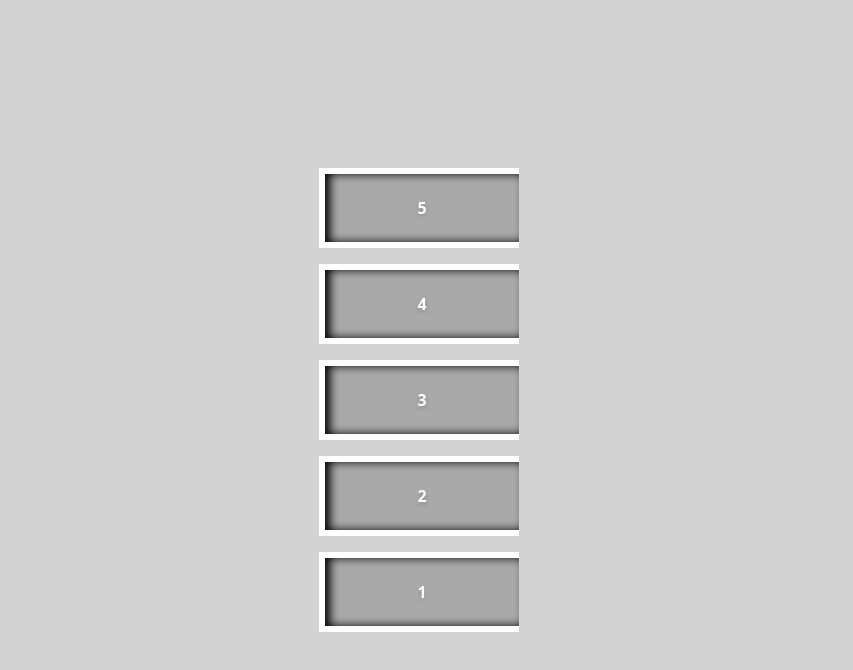
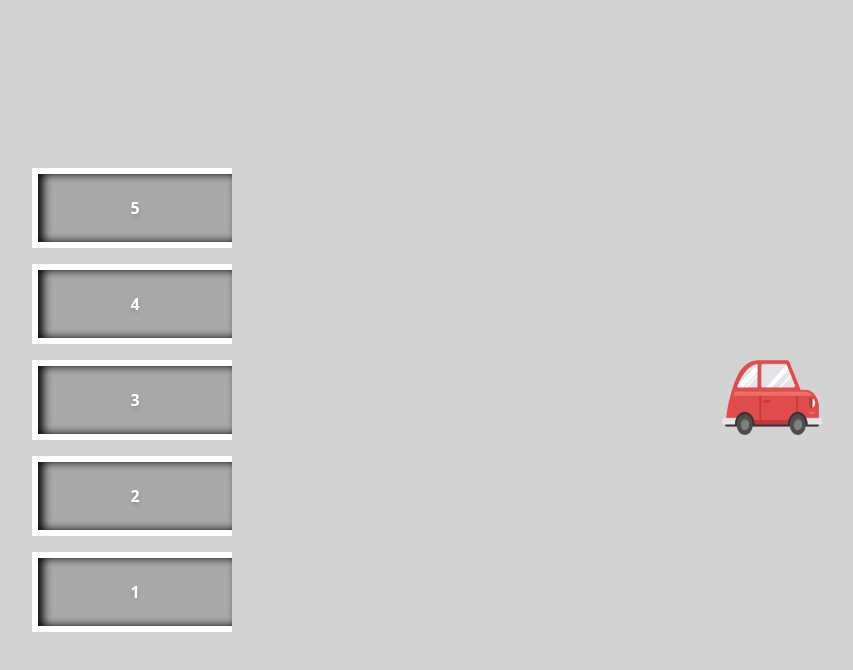
Before and after one commit to mihailgaberov/parking-lot, a React (Vite) app: page / in a window 1280 px wide. Both pictures are taken after typing "5" into the empty fields and a click on the input 960 px from the left and 472 px from the top of the page. Shown: the top 670 px of the page, without its empty margins (221-1074 px from the left). Built offline with nearby package versions, Linux system fonts and the light colour scheme.

Commit message:
:sparkles: Adding Car component animations

```diff
--- a/package.json
+++ b/package.json
@@ -11,7 +11,8 @@
     "@react-spring/web": "^9.4.4",
     "react": "^18.0.0",
     "react-dom": "^18.0.0",
-    "react-hook-form": "^7.30.0"
+    "react-hook-form": "^7.30.0",
+    "react-transition-group": "^4.4.2"
   },
   "devDependencies": {
     "@vitejs/plugin-react": "^1.3.0",
--- /dev/null
+++ b/src/components/Car/Car.jsx
@@ -0,0 +1,34 @@
+import { useState } from "react";
+import { SwitchTransition, CSSTransition } from "react-transition-group";
+
+import carUrl from "../../../assets/car.png";
+import "./car.module.scss";
+
+// const modes = ["out-in", "in-out"];
+
+export const Car = () => {
+  const [mode, setMode] = useState("out-in");
+  const [state, setState] = useState(true);
+  return (
+    <>
+      <div className="main">
+        <SwitchTransition mode={mode}>
+          <CSSTransition
+            key={state}
+            addEndListener={(node, done) => {
+              node.addEventListener("transitionend", done, false);
+            }}
+            classNames="fade"
+          >
+            <div className="car-container">
+              {/* <Button onClick={() => setState((state) => !state)}>
+                {state ? "Hello, world!" : "Goodbye, world!"}
+              </Button> */}
+              <img src={carUrl} onClick={() => setState((state) => !state)} />
+            </div>
+          </CSSTransition>
+        </SwitchTransition>
+      </div>
+    </>
+  );
+};
--- /dev/null
+++ b/src/components/Car/car.module.scss
@@ -0,0 +1,25 @@
+img {
+  width: 100px;
+  height: 75px;
+}
+
+.fade-enter img {
+  opacity: 0;
+  transform: translateX(-100%);
+}
+.fade-enter-active img {
+  opacity: 1;
+  transform: translateX(0%);
+}
+.fade-exit img {
+  opacity: 1;
+  transform: translateX(0%);
+}
+.fade-exit-active img {
+  opacity: 0;
+  transform: translateX(100%);
+}
+.fade-enter-active img,
+.fade-exit-active img {
+  transition: opacity 500ms, transform 500ms;
+}
--- /dev/null
+++ b/src/components/Car/index.js
@@ -0,0 +1 @@
+export { Car } from "./Car";
--- a/src/pages/Main/Main.jsx
+++ b/src/pages/Main/Main.jsx
@@ -1,4 +1,5 @@
 import { useState, useEffect } from "react";
+import { Car } from "../../components/Car";
 
 import { ParkingSlot } from "../../components/ParkingSlot";
 import styles from "./main.module.scss";
@@ -39,6 +40,7 @@
           ))}
         </div>
       ))}
+      <Car />
     </>
   );
 };
```
Also changed, not shown: assets/car.png (added), 1 other file (tests, documents, lock files or other folders).
